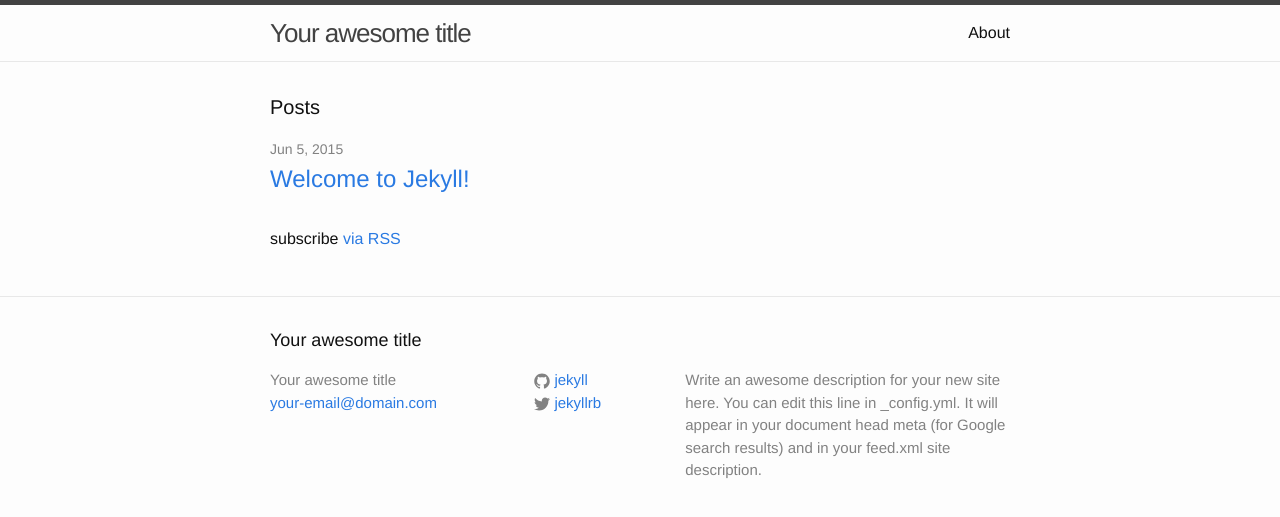
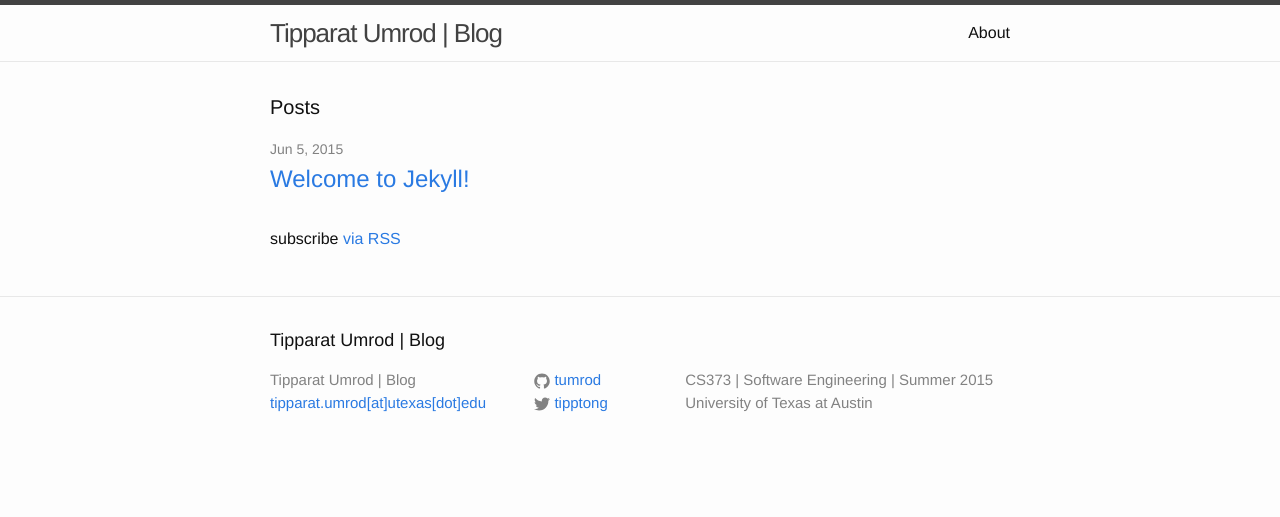
Before and after one commit to tumrod/blog, a Jekyll site: the page built from index.html, in a window 1280 px wide. Shown: the top 517 px of the page. Built offline with Jekyll 4.4.1, drawn with Linux system fonts in a browser that asks for light colours.

Commit message:
edit configuration

```diff
--- a/_config.yml
+++ b/_config.yml
@@ -1,14 +1,13 @@
 # Site settings
-title: Your awesome title
-email: your-email@domain.com
+title: Tipparat Umrod | Blog
+email: tipparat.umrod[at]utexas[dot]edu
 description: > # this means to ignore newlines until "baseurl:"
-  Write an awesome description for your new site here. You can edit this
-  line in _config.yml. It will appear in your document head meta (for
-  Google search results) and in your feed.xml site description.
+  CS373 | Software Engineering | Summer 2015
+  University of Texas at Austin
 baseurl: "/blog/" # the subpath of your site, e.g. /blog/
 url: "http://tumrod.github.io/blog" # the base hostname & protocol for your site
-twitter_username: jekyllrb
-github_username:  jekyll
+twitter_username: tipptong
+github_username:  tumrod
 
 # Build settings
 markdown: kramdown
```
